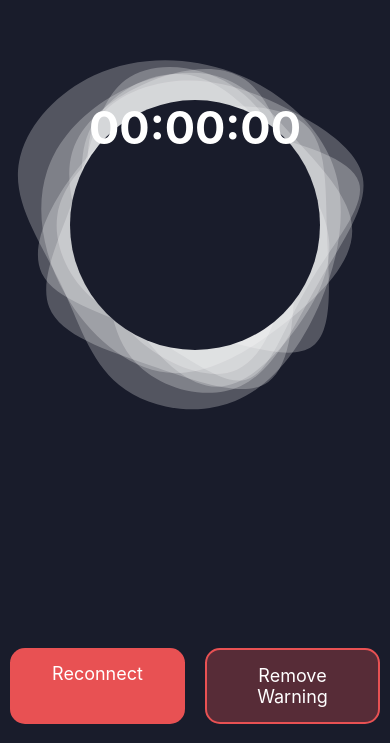
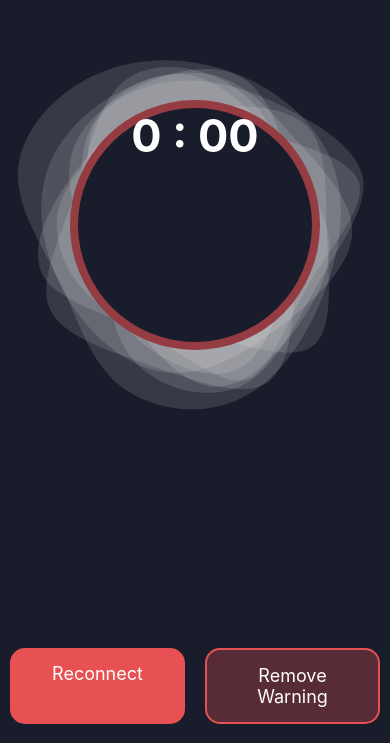
Before and after one commit to currentScript/csgoWarmupTime, a React Native app: screen / in a window 390 px wide. Shown: the part 101-844 px from the top of the page. Built offline with nearby package versions, Linux system fonts and the light colour scheme; no server answers.

Commit message:
added animations + new counter component

```diff
--- a/App.tsx
+++ b/App.tsx
@@ -1,8 +1,8 @@
-import React, { useState, useEffect } from "react";
+import React, { useState, useEffect, useRef } from "react";
 import { StatusBar } from "expo-status-bar";
-import { Pressable, StyleSheet, Text, View } from "react-native";
-import { CountdownComponent } from "./components/CountdownComponent";
+import { Animated, Easing, Pressable, StyleSheet, Text, View } from "react-native";
 import { SvgBubbles } from "./components/SvgBubbles";
+import { Countdown } from "./components/Countdown";
 
 interface TimeInterface {
   minutes: number;
@@ -10,6 +10,27 @@ interface TimeInterface {
 }
 
 export default function App() {
+  const borderopacityStartValue = 0;
+
+  const borderopacityAnim = useRef(new Animated.Value(borderopacityStartValue)).current;
+
+  const animate = () => {
+    Animated.loop(
+      Animated.timing(borderopacityAnim, {
+        toValue: 1,
+        useNativeDriver: false,
+        easing: Easing.ease,
+        duration: 5000,
+      })
+    ).start();
+  };
+
+  useEffect(() => {
+    setTimeout(() => {
+      animate();
+    }, 200);
+  }, []);
+
   const [rerender, callRerender] = useState(false);
   const [time, setTime] = useState<TimeInterface>({ minutes: 0, seconds: 0 });
   const [ending, setEnding] = useState(false);
@@ -22,12 +43,12 @@ export default function App() {
   useEffect(() => {
     const ws = new WebSocket("");
     let isTimeSet = false;
+    let isLastMinuteSet = false;
 
     ws.onmessage = ({ data }) => {
       if (text1regex.test(data) || text2regex.test(data) || text3regex.test(data)) {
         data = data.replace(/WAITING FOR PLAYERS /i, ""); // only get the time
         data = data.replace(/ /i, "");
-        console.log(data);
         let minutes = +data.split(":")[0];
         let seconds = +data.split(":")[1];
 
@@ -42,9 +63,13 @@ export default function App() {
         }
 
         // update time when switching to last minute
-        if (minutes === 0 && seconds === 59) {
+        if (minutes === 0) {
+          if (isLastMinuteSet) {
+            return;
+          }
           // - 1 second because of delay
           setTime({ minutes, seconds: seconds - 1 });
+          isLastMinuteSet = true;
         }
       }
     };
@@ -56,11 +81,35 @@ export default function App() {
 
       <View style={styles.countdownView}>
         {isCountdownTimeSet && (
-          <Text style={styles.timeInfo}>
-            <CountdownComponent minutes={time.minutes} seconds={time.seconds} />
-          </Text>
+          <Animated.Text
+            style={[
+              styles.timeInfo,
+              {
+                borderColor: borderopacityAnim.interpolate({
+                  inputRange: [0, 0.5, 1],
+                  outputRange: ["rgba(232, 81, 83, 0.6)", "rgba(232, 81, 83, 0.8)", "rgba(232, 81, 83, 0.6)"],
+                }),
+              },
+            ]}
+          >
+            <Countdown startTime={time.minutes * 60 + time.seconds} key={time.minutes * 60 + time.seconds} />
+          </Animated.Text>
         )}
-        {!isCountdownTimeSet && <Text style={styles.timeInfo}>00:00:00</Text>}
+        {!isCountdownTimeSet && (
+          <Animated.Text
+            style={[
+              styles.timeInfo,
+              {
+                borderColor: borderopacityAnim.interpolate({
+                  inputRange: [0, 0.5, 1],
+                  outputRange: ["rgba(232, 81, 83, 0.6)", "rgba(232, 81, 83, 0.8)", "rgba(232, 81, 83, 0.6)"],
+                }),
+              },
+            ]}
+          >
+            <Text>0 : 00</Text>
+          </Animated.Text>
+        )}
         <SvgBubbles isEnding={ending} />
       </View>
 
@@ -110,6 +159,7 @@ const styles = StyleSheet.create({
     color: "#fff",
     zIndex: 22,
     borderRadius: 11111,
+    borderWidth: 8,
     backgroundColor: "#191C2B",
     width: 250,
     height: 250,
--- /dev/null
+++ b/components/Countdown.tsx
@@ -0,0 +1,40 @@
+import React, { useEffect, useState } from "react";
+import { Text } from "react-native";
+
+interface CountdownProps {
+  startTime: number;
+}
+
+export const Countdown: React.FC<CountdownProps> = ({ startTime }) => {
+  const [countdown, setCountdown] = useState(startTime);
+  const [gameStarted, setGameStarted] = useState(false);
+
+  useEffect(() => {
+    if (countdown === 0) {
+      setGameStarted(true);
+      return;
+    }
+
+    const interval = setInterval(() => {
+      setCountdown(countdown - 1);
+    }, 1000);
+
+    return () => clearInterval(interval);
+  }, [countdown]);
+
+  const to2Digits = (num: number) => {
+    return num.toString().padStart(2, "0");
+  };
+
+  return (
+    <>
+      {gameStarted ? (
+        <Text>Game Started</Text>
+      ) : (
+        <Text>
+          {Math.floor(countdown / 60)} : {to2Digits(countdown % 60)}
+        </Text>
+      )}
+    </>
+  );
+};
--- a/components/CountdownComponent.tsx
+++ /dev/null
@@ -1,11 +0,0 @@
-import React from "react";
-import Countdown from "react-countdown";
-
-interface TimeInterface {
-  minutes: number;
-  seconds: number;
-}
-
-export const CountdownComponent: React.FC<TimeInterface> = React.memo(({ minutes, seconds }) => {
-  return <Countdown date={Date.now() + 1000 * seconds + 60 * 1000 * minutes} daysInHours />;
-});
--- a/components/SvgBubble.tsx
+++ b/components/SvgBubble.tsx
@@ -1,4 +1,4 @@
-import React, { isValidElement, useEffect, useRef } from "react";
+import React, { useEffect, useRef } from "react";
 import { Animated, Easing, StyleSheet } from "react-native";
 import Svg, { Path } from "react-native-svg";
 
@@ -55,7 +55,7 @@ export const SvgBubble: React.FC<SvgBubbleProps> = React.memo(({ isEnding, path
 const styles = StyleSheet.create({
   svg: {
     position: "absolute",
-    opacity: 0.25,
+    opacity: 0.125,
     zIndex: 0,
     top: "-50%",
     left: "-100%",
```
